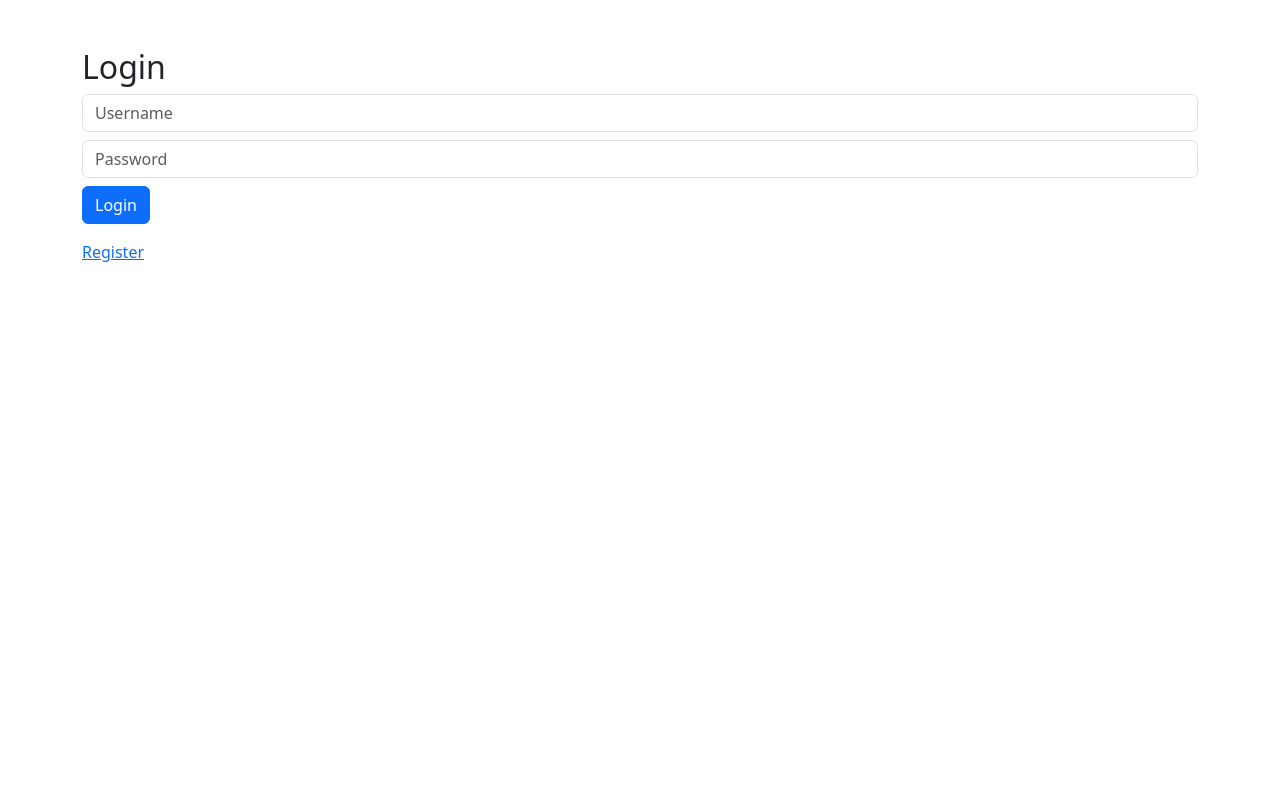
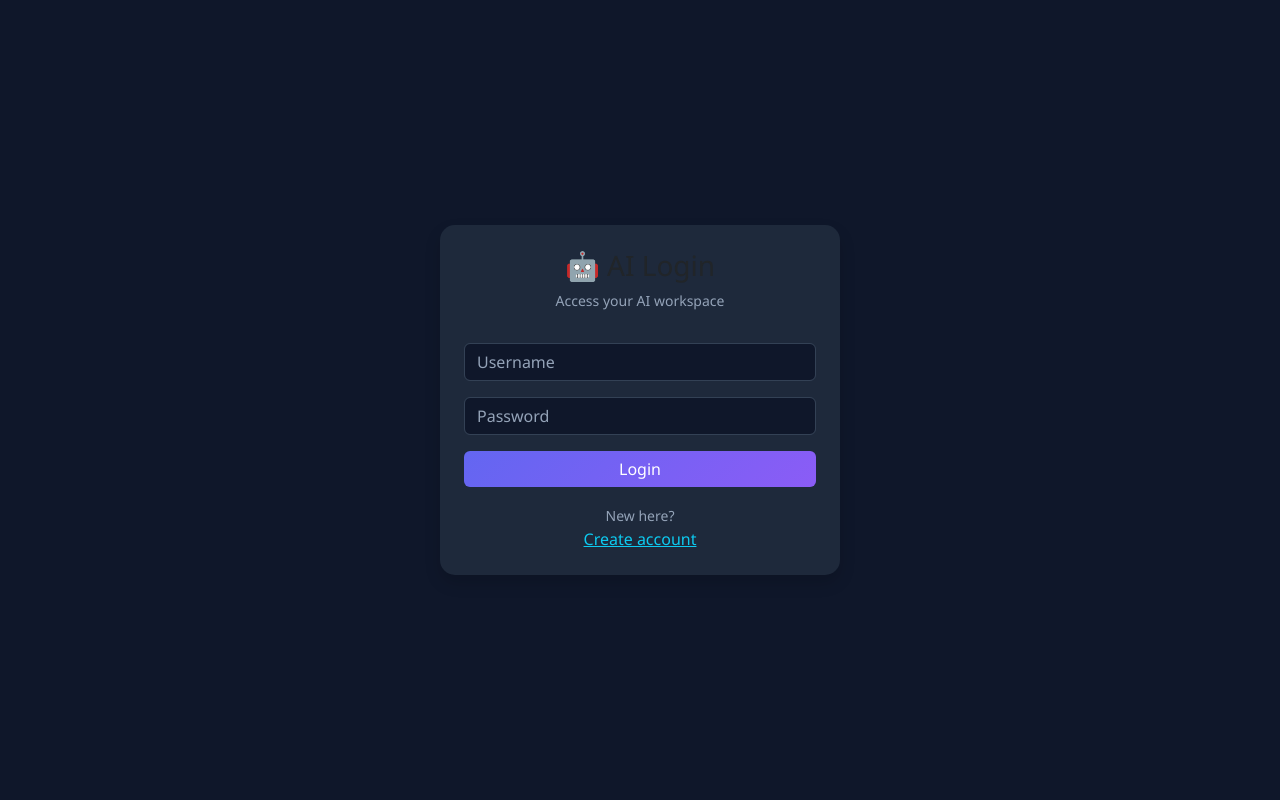
Before and after one commit to charanbunga463-hash/ai-flask-app, a Flask app: page /login in a window 1280 px wide. Run offline with Flask 3, Linux system fonts and the light colour scheme.

Commit message:
Revamp login.html with new styling and structure
Updated the login page with a new design and layout.

```diff
--- a/python-saas/templates/login.html
+++ b/python-saas/templates/login.html
@@ -1,11 +1,80 @@
+<!DOCTYPE html>
+<html lang="en">
+<head>
+<meta charset="UTF-8">
+<meta name="viewport" content="width=device-width, initial-scale=1.0">
+
+<title>Login</title>
+
 <link href="https://cdn.jsdelivr.net/npm/bootstrap@5.3.0/dist/css/bootstrap.min.css" rel="stylesheet">
 
-<div class="container mt-5">
-  <h2>Login</h2>
+<style>
+body {
+    background-color: #0f172a;
+    color: #e2e8f0;
+    font-family: 'Segoe UI', sans-serif;
+    display: flex;
+    align-items: center;
+    justify-content: center;
+    height: 100vh;
+}
+
+.card {
+    background-color: #1e293b;
+    border: none;
+    border-radius: 15px;
+    width: 100%;
+    max-width: 400px;
+}
+
+.input-box {
+    background-color: #0f172a;
+    border: 1px solid #334155;
+    color: white;
+}
+
+.input-box::placeholder {
+    color: #94a3b8;
+}
+
+.btn-ai {
+    background: linear-gradient(135deg, #6366f1, #8b5cf6);
+    border: none;
+}
+
+.btn-ai:hover {
+    opacity: 0.9;
+}
+
+.small-text {
+    color: #94a3b8;
+    font-size: 14px;
+}
+</style>
+</head>
+
+<body>
+
+<div class="card p-4 shadow">
+
+  <div class="text-center mb-3">
+    <h3>🤖 AI Login</h3>
+    <p class="small-text">Access your AI workspace</p>
+  </div>
+
   <form method="POST">
-    <input class="form-control mb-2" name="username" placeholder="Username">
-    <input class="form-control mb-2" type="password" name="password" placeholder="Password">
-    <button class="btn btn-primary">Login</button>
+    <input class="form-control input-box mb-3" name="username" placeholder="Username" required>
+    <input class="form-control input-box mb-3" type="password" name="password" placeholder="Password" required>
+
+    <button class="btn btn-ai text-white w-100">Login</button>
   </form>
-  <a href="/register">Register</a>
+
+  <div class="text-center mt-3">
+    <span class="small-text">New here?</span><br>
+    <a href="/register" class="text-info">Create account</a>
+  </div>
+
 </div>
+
+</body>
+</html>
```
